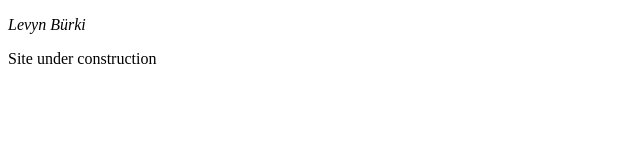
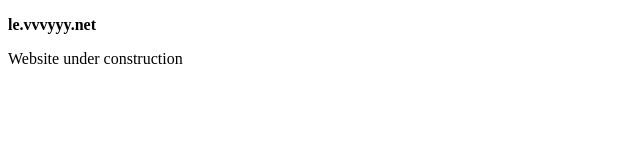
Before and after one commit to vvvyyynet/trees, a SvelteKit app: page / in a window 1280 px wide. Shown: the top 160 px of the page, without its empty margins (0-640 px from the left). Built offline with nearby package versions, Linux system fonts and the light colour scheme.

Commit message:
update welcome text and reduce Dockerfile (no npm installs)

```diff
--- a/src/routes/+page.svelte
+++ b/src/routes/+page.svelte
@@ -1,2 +1,2 @@
-<p><em>Levyn Bürki</em></p>
-<p>Site under construction</p>
+<p><strong>le.vvvyyy.net</strong></p>
+<p>Website under construction</p>
```
Also changed, not shown: 1 other file (tests, documents, lock files or other folders).
